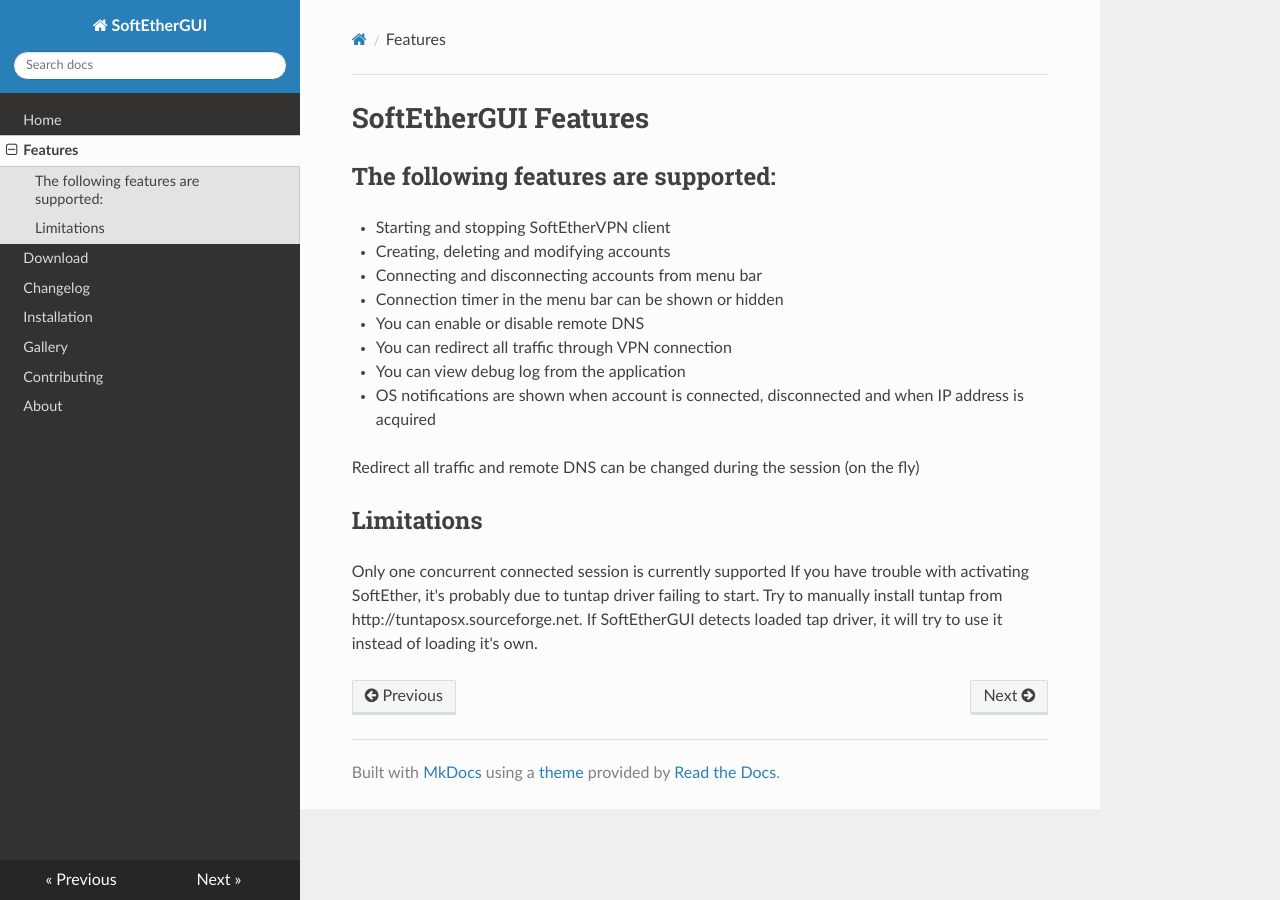
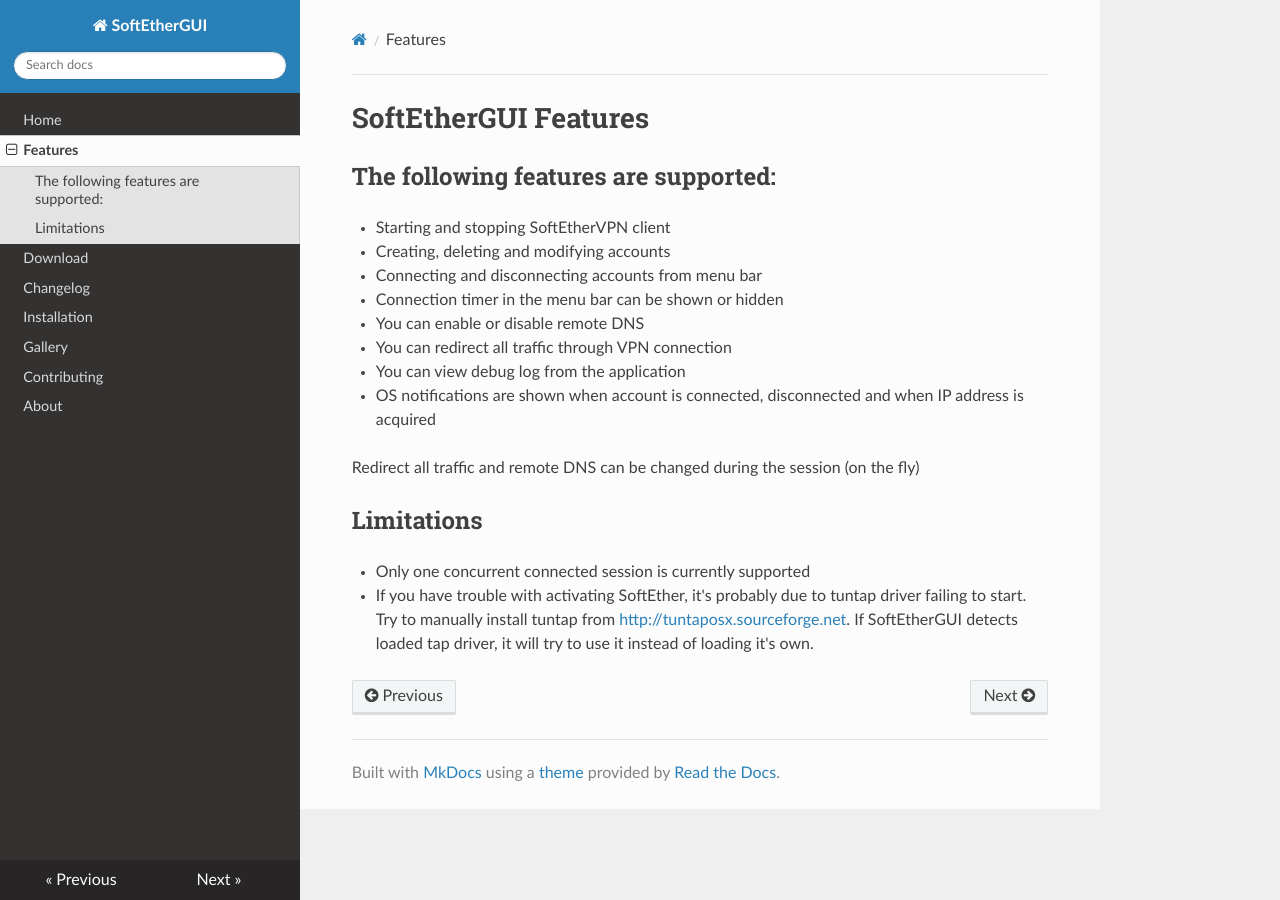
Before and after one commit to micsell/micsell.github.io, an MkDocs documentation site: the page built from docs/features.md, in a window 1280 px wide. Built offline with MkDocs 1.6.1, drawn with Linux system fonts in a browser that asks for light colours; nearby versions of some CDN libraries; comment, search, counter and statistics services are not loaded; old or Windows-style settings are respelled for this version of MkDocs; part of the change alters nothing that is shown.

```diff
--- a/docs/features.md
+++ b/docs/features.md
@@ -12,9 +12,9 @@
 Redirect all traffic and remote DNS can be changed during the session (on the fly)
 
 ## Limitations
-Only one concurrent connected session is currently supported
-If you have trouble with activating SoftEther, it's probably due to tuntap driver failing to start. Try to
-manually install tuntap from http://tuntaposx.sourceforge.net. If SoftEtherGUI detects loaded tap driver,
+- Only one concurrent connected session is currently supported
+- If you have trouble with activating SoftEther, it's probably due to tuntap driver failing to start. Try to
+manually install tuntap from [http://tuntaposx.sourceforge.net](http://tuntaposx.sourceforge.net). If SoftEtherGUI detects loaded tap driver,
 it will try to use it instead of loading it's own.
 
 <div id="disqus_thread"></div>
```
Also changed, not shown: 1 other file.
